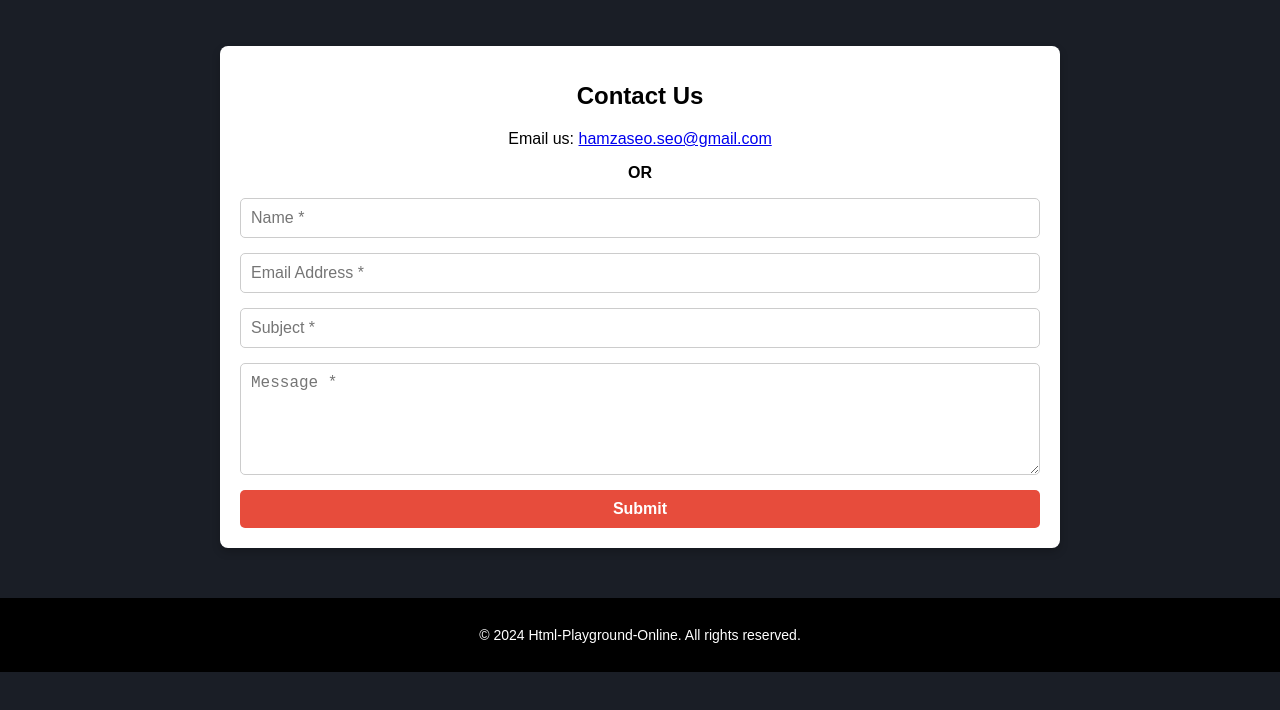
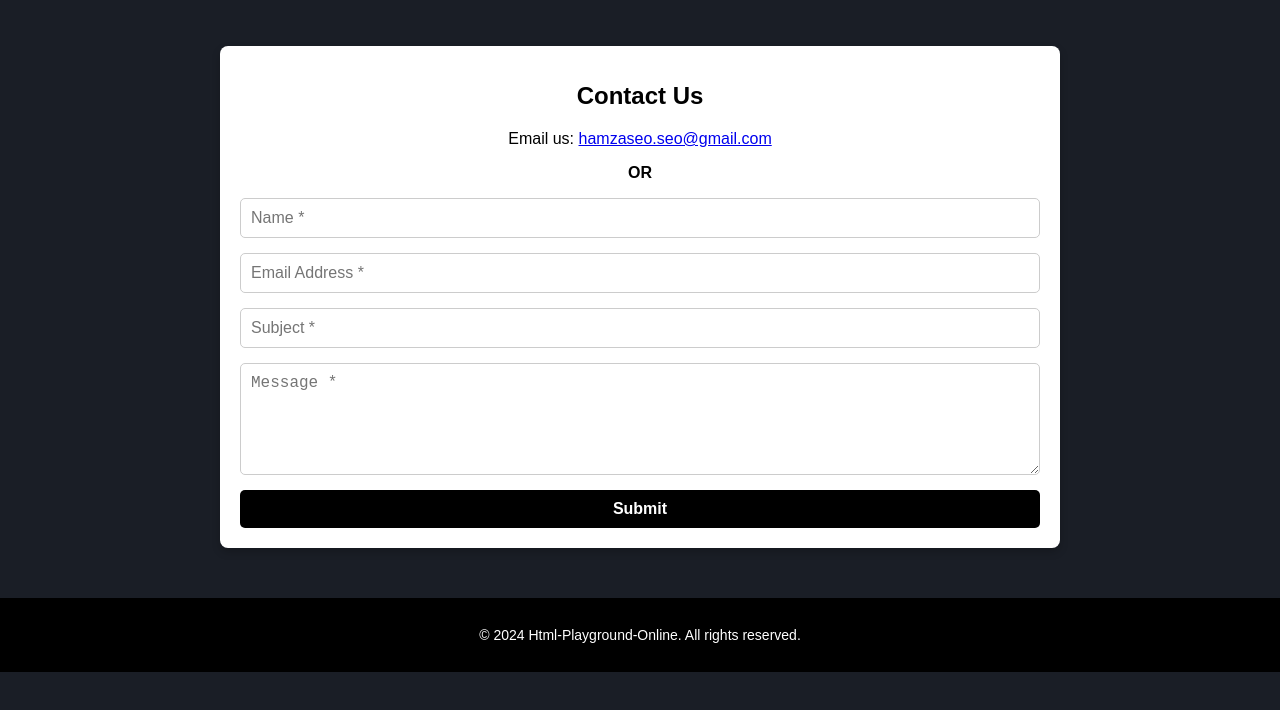
Before and after one commit to html-playground-online/html-playground-online.github.io, a plain HTML site: page contact-us/index.html in a window 1280 px wide. Shown: the part 62-772 px from the top of the page. Drawn offline with Linux system fonts and the light colour scheme.

Commit message:
Update index.html

```diff
--- a/contact-us/index.html
+++ b/contact-us/index.html
@@ -151,7 +151,7 @@ header {
 }
 
 .container input[type="submit"] {
-    background-color: #e74c3c;
+    background-color: #000000;
     color: #fff;
     border: none;
     cursor: pointer;
@@ -160,9 +160,8 @@ header {
 }
 
 .container input[type="submit"]:hover {
-    background-color: #c0392b;
+    background-color: #444444;
 }
-
 footer {
     margin-top: 50px;
     background-color: black;
```
